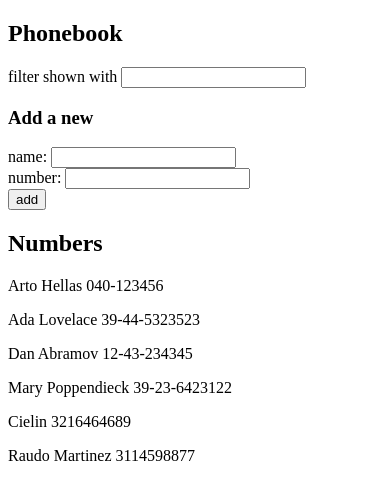
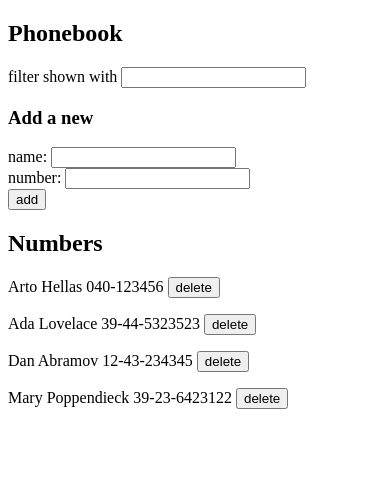
Before and after one commit to Sawsdev/FSO_Part2, a React (Vite) app in the folder phonebook/: page / in a window 390 px wide. Shown: the top 500 px of the page. Built offline with nearby package versions, Linux system fonts and the light colour scheme; data requests are answered from the project's data file.

Commit message:
Add phonebook step 9

```diff
--- a/phonebook/db.json
+++ b/phonebook/db.json
@@ -19,16 +19,6 @@
       "name": "Mary Poppendieck",
       "number": "39-23-6423122",
       "id": "4"
-    },
-    {
-      "id": 5,
-      "name": "Cielin ",
-      "number": "3216464689"
-    },
-    {
-      "id": 6,
-      "name": "Raudo Martinez",
-      "number": "3114598877"
     }
   ]
 }
--- a/phonebook/src/App.jsx
+++ b/phonebook/src/App.jsx
@@ -83,6 +83,24 @@ const App = () => {
     }
   }
 
+  const deletePerson = (id) => {
+    const personToDelete = persons.find(p => p.id === id)
+    if (personToDelete) {
+      if(window.confirm(`Delete ${personToDelete.name}`)){
+
+        personService
+          .removePerson(id)
+          .then(removedPerson => {
+            alert(`${removedPerson.name} has been removed`)
+            getPersons()
+          })
+          .catch(error => {
+            console.log(`The person is already removed or is missing`, error);
+          })
+      }
+    }
+  }
+
 
   /**
    * Validation functions
@@ -105,7 +123,7 @@ const App = () => {
         handleNumber={handleNumberChange}
         handleSubmit={addNewPerson}
         />
-      <Persons persons={personsToShow} />
+      <Persons persons={personsToShow} removePerson={deletePerson}/>
     </div>
   )
 }
--- a/phonebook/src/components/Persons.jsx
+++ b/phonebook/src/components/Persons.jsx
@@ -1,12 +1,12 @@
-const Person = ({person}) => {
+const Person = ({person, remove}) => {
     return (
         <p>
-            {person.name} {person.number}
+            {person.name} {person.number} <button onClick={remove}>delete</button>
         </p>
     )
 }
 
-const Persons = ({persons}) => {
+const Persons = ({persons, removePerson}) => {
     if (persons.length < 1 )
     {
         return <div>
@@ -17,7 +17,7 @@ const Persons = ({persons}) => {
     return(
         <div>
             <h2>Numbers</h2>
-            {persons.map((person) => <Person key={person.id} person={person} />)}
+            {persons.map((person) => <Person key={person.id} person={person} remove={() => removePerson(person.id)}/>)}
         </div>
     )
 }
--- a/phonebook/src/services/persons.js
+++ b/phonebook/src/services/persons.js
@@ -18,10 +18,19 @@ const updatePerson = (id, person) => {
     return request.then(response => response.data)
 }
 
+const removePerson = (id) => {
+    const request = axios.delete(
+        `${url}/${id}`
+    )
+    return request.then(response =>response.data)
+
+}
+
 
 
 export default {
     getAllPersons,
     createPerson,
-    updatePerson
+    updatePerson,
+    removePerson
 }
```
